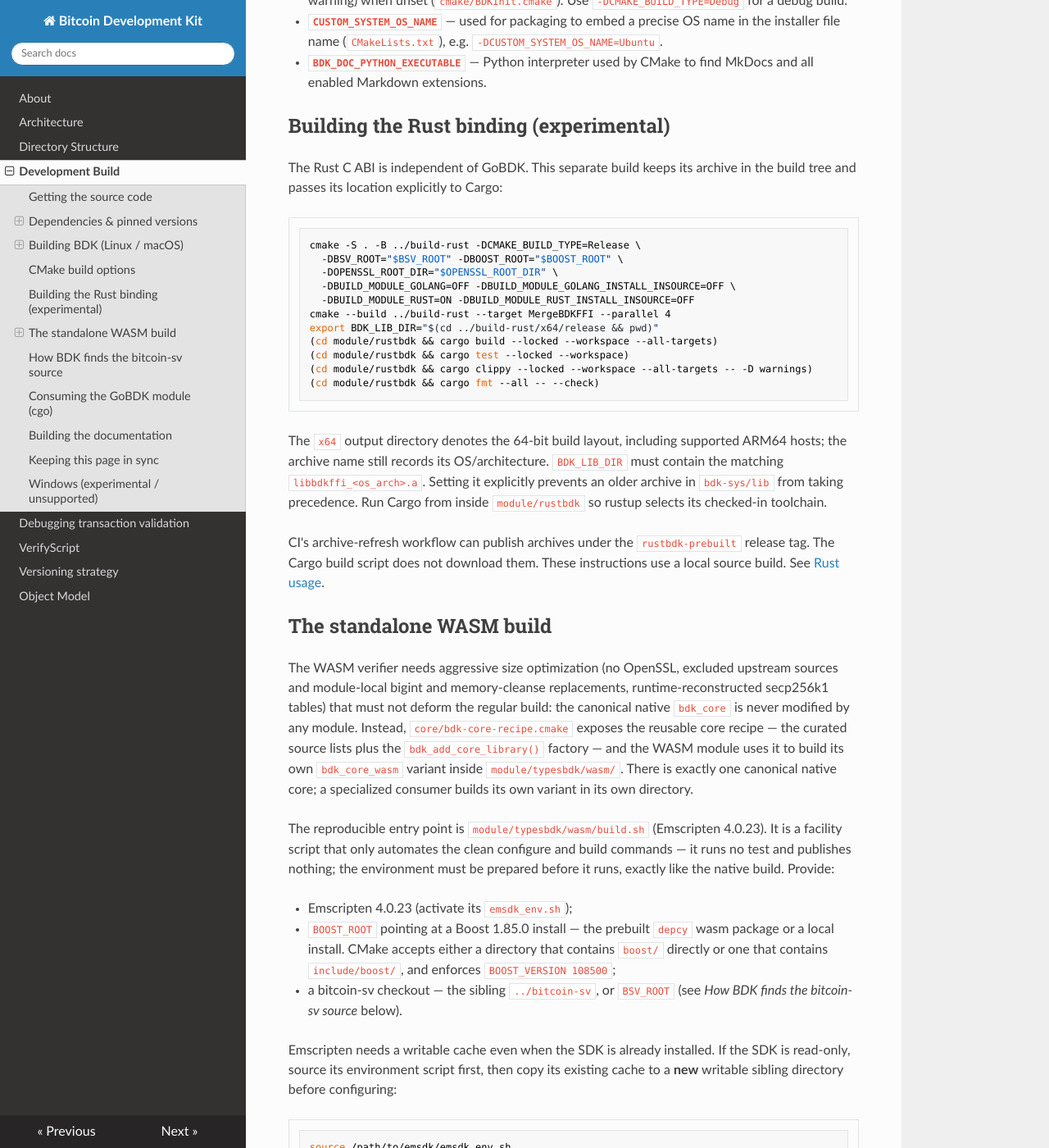
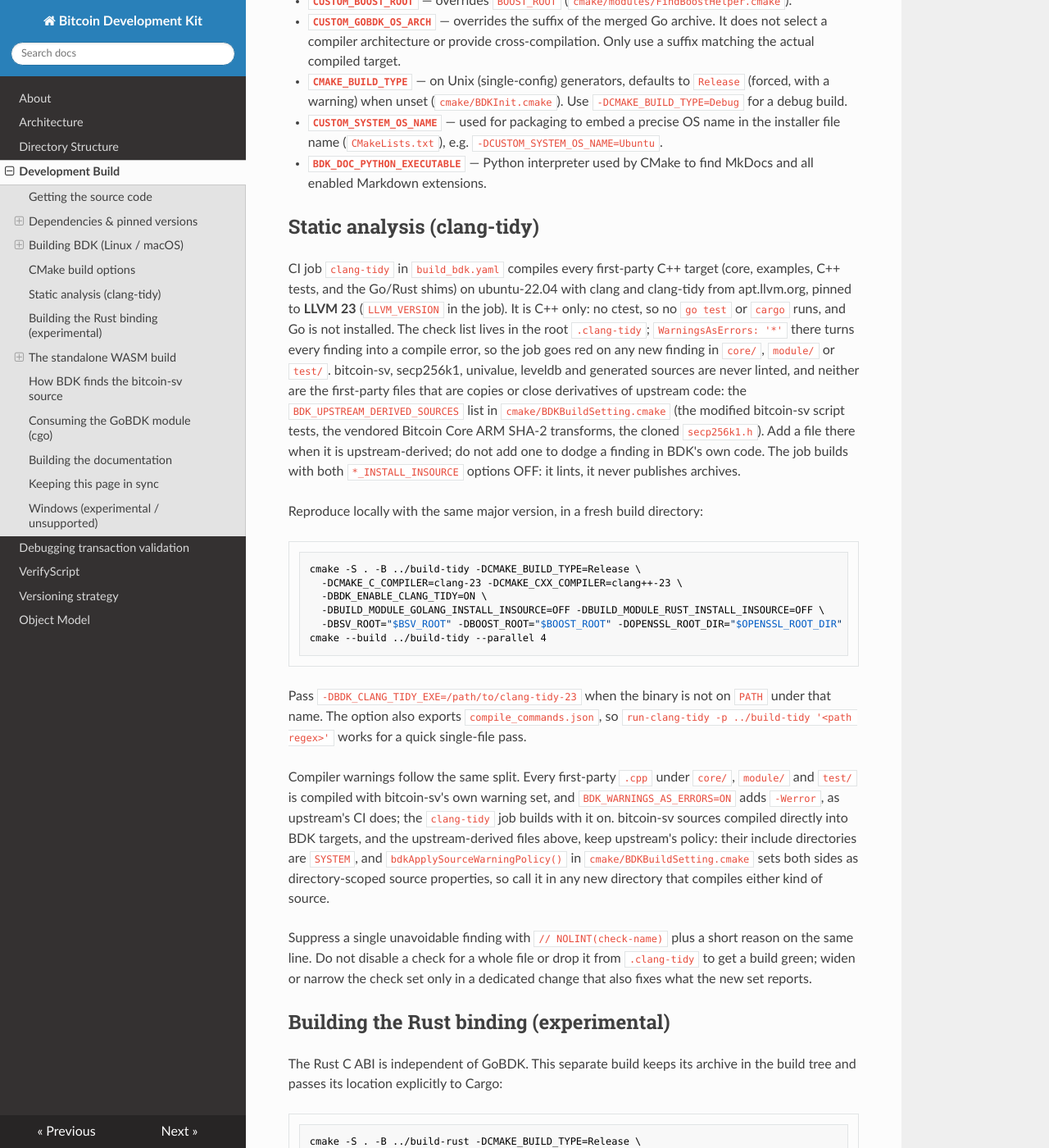
Before and after one commit to bitcoin-sv/bdk, an MkDocs documentation site: the page built from documentation/docs/build.md, in a window 1280 px wide and 1400 px high, scrolled down 4730 px. Shown: the whole window at 82% size. Built offline with MkDocs 1.6.1, drawn with Linux system fonts in a browser that asks for light colours; nearby versions of some CDN libraries; some of the changed text lies outside the part shown.

Commit message:
[ci] clang-tidy gate and warnings-as-errors for first-party C++
Static analysis and compiler-warning machinery, no source changes. Every
commit on the branch builds clean: checks and warning families the tree
does not yet pass are listed as disabled and switched on one at a time
with their fixes.

clang-tidy
- .clang-tidy: curated set (bugprone, clang-analyzer, performance plus
  selected modernize/misc/readability checks), WarningsAsErrors so a
  finding fails the compile. module/typesbdk/wasm carries a directory
  config that drops the static analyzer there: its path diagnostics land
  in Boost cpp_int headers and cannot be filtered.
- cmake/BDKClangTidy.cmake, BDK_ENABLE_CLANG_TIDY: wires
  CMAKE_CXX_CLANG_TIDY in while keeping bitcoin-sv, secp256k1, univalue,
  leveldb, generated sources and the upstream-derived first-party files
  (BDK_UPSTREAM_DERIVED_SOURCES) out via SKIP_LINTING and absolute
  header filters.

Compiler warnings
- bdkApplySourceWarningPolicy() (cmake/BDKBuildSetting.cmake): first-party
  .cpp get bitcoin-sv's own warning set, plus -Werror with
  BDK_WARNINGS_AS_ERRORS; bitcoin-sv sources compiled into BDK targets
  keep upstream's policy. Called in every directory that compiles either.
- bitcoin-sv include directories are SYSTEM, so upstream header warnings
  (clang's -Wreturn-type on streams.h under NDEBUG, a configuration
  upstream never builds) do not surface in BDK translation units.

CI
- New clang-tidy job in build_bdk.yaml: ubuntu-22.04, LLVM 23 from
  apt.llvm.org, C++ only (no ctest, no Go, cargo only has to exist),
  BDK_ENABLE_CLANG_TIDY and BDK_WARNINGS_AS_ERRORS on. The artifact
  commit gate depends on it. build.md documents the options, the pin,
  the exclusion list and how to reproduce locally.

Co-Authored-By: Claude Fable 5.1 <noreply@anthropic.com>

````diff
--- a/documentation/docs/build.md
+++ b/documentation/docs/build.md
@@ -42,6 +42,7 @@ a build. A newer version is not automatically a tested version.
 | Emscripten, WASM only | 4.0.23 | `build_wasm.yaml`, `Install Emscripten 4.0.23` |
 | Node.js, WASM tests | Must be on PATH when configuring; the workflow does not pin a version | `test/types/CMakeLists.txt`, `BDK_NODE_EXECUTABLE` |
 | Native CI hosts | ubuntu-22.04, ubuntu-22.04-arm, macos-15 | `build_bdk.yaml`, build matrix |
+| clang / clang-tidy, static-analysis gate only | LLVM 23 from apt.llvm.org on ubuntu-22.04 | `build_bdk.yaml`, `clang-tidy` job, `LLVM_VERSION` |
 
 The Rust gating workflow uses the pinned toolchain. The scheduled Rust toolchain
 canary deliberately tests floating `stable`; the archive-refresh workflow also
@@ -163,6 +164,8 @@ Defaults appear in the table's second column.
 | `BUILD_MODULE_RUST_INSTALL_INSOURCE` | `ON` | Copy the merged archive to `module/rustbdk/bdk-sys/lib`. |
 | `BDK_INSTALL_CORE_ARCHIVE` | `ON` | Install the canonical core archive. |
 | `BDK_INSTALL_BSV_HEADERS` | `ON` | Install BSV headers and bundled support files. |
+| `BDK_ENABLE_CLANG_TIDY` | `OFF` | Run clang-tidy on first-party C++ during the compile; any finding fails the build. Needs CMake 3.27+ and clang-tidy 19+ (see [Static analysis](#static-analysis-clang-tidy)). |
+| `BDK_WARNINGS_AS_ERRORS` | `OFF` | Add `-Werror` to the warning set that first-party C++ always gets (bitcoin-sv's own `-Wall -Wextra -Wcast-align -Wformat -Wformat-security -Wshadow -Wvla -Wsuggest-override`). bitcoin-sv sources keep upstream's policy (see [Static analysis](#static-analysis-clang-tidy)). |
 
 Disabling a parent option forces dependent options OFF. In particular, `BDK_BUILD_CORE=OFF` disables native modules, native tests and native install gates; `BDK_BUILD_CORE_ONLY=ON` also omits documentation. See the flag-hierarchy blocks in the root `CMakeLists.txt`.
 
@@ -184,6 +187,52 @@ Additional build-facing variables live in the `cmake/` helpers and the GoBDK mod
 - **`CUSTOM_SYSTEM_OS_NAME`** — used for packaging to embed a precise OS name in the installer file
   name (`CMakeLists.txt`), e.g. `-DCUSTOM_SYSTEM_OS_NAME=Ubuntu`.
 - **`BDK_DOC_PYTHON_EXECUTABLE`** — Python interpreter used by CMake to find MkDocs and all enabled Markdown extensions.
+
+## Static analysis (clang-tidy)
+
+CI job `clang-tidy` in `build_bdk.yaml` compiles every first-party C++ target
+(core, examples, C++ tests, and the Go/Rust shims) on ubuntu-22.04 with clang and
+clang-tidy from apt.llvm.org, pinned to **LLVM 23** (`LLVM_VERSION` in the job).
+It is C++ only: no ctest, so no `go test` or `cargo` runs, and Go is not installed. The check list lives in the root `.clang-tidy`; `WarningsAsErrors: '*'`
+there turns every finding into a compile error, so the job goes red on any new
+finding in `core/`, `module/` or `test/`. bitcoin-sv, secp256k1, univalue, leveldb and
+generated sources are never linted, and neither are the first-party files that are
+copies or close derivatives of upstream code: the `BDK_UPSTREAM_DERIVED_SOURCES`
+list in `cmake/BDKBuildSetting.cmake` (the modified bitcoin-sv script tests, the vendored
+Bitcoin Core ARM SHA-2 transforms, the cloned `secp256k1.h`). Add a file there when
+it is upstream-derived; do not add one to dodge a finding in BDK's own code.
+The job builds with both `*_INSTALL_INSOURCE` options OFF: it lints, it never
+publishes archives.
+
+Reproduce locally with the same major version, in a fresh build directory:
+
+```bash
+cmake -S . -B ../build-tidy -DCMAKE_BUILD_TYPE=Release \
+  -DCMAKE_C_COMPILER=clang-23 -DCMAKE_CXX_COMPILER=clang++-23 \
+  -DBDK_ENABLE_CLANG_TIDY=ON \
+  -DBUILD_MODULE_GOLANG_INSTALL_INSOURCE=OFF -DBUILD_MODULE_RUST_INSTALL_INSOURCE=OFF \
+  -DBSV_ROOT="$BSV_ROOT" -DBOOST_ROOT="$BOOST_ROOT" -DOPENSSL_ROOT_DIR="$OPENSSL_ROOT_DIR"
+cmake --build ../build-tidy --parallel 4
+```
+
+Pass `-DBDK_CLANG_TIDY_EXE=/path/to/clang-tidy-23` when the binary is not on `PATH`
+under that name. The option also exports `compile_commands.json`, so
+`run-clang-tidy -p ../build-tidy '<path regex>'` works for a quick single-file pass.
+
+Compiler warnings follow the same split. Every first-party `.cpp` under `core/`,
+`module/` and `test/` is compiled with bitcoin-sv's own warning set, and
+`BDK_WARNINGS_AS_ERRORS=ON` adds `-Werror`, as upstream's CI does; the `clang-tidy`
+job builds with it on. bitcoin-sv
+sources compiled directly into BDK targets, and the upstream-derived files above,
+keep upstream's policy: their include directories are `SYSTEM`, and
+`bdkApplySourceWarningPolicy()` in `cmake/BDKBuildSetting.cmake` sets both sides
+as directory-scoped source properties, so call it in any new directory that
+compiles either kind of source.
+
+Suppress a single unavoidable finding with `// NOLINT(check-name)` plus a short
+reason on the same line. Do not disable a check for a whole file or drop it from
+`.clang-tidy` to get a build green; widen or narrow the check set only in a
+dedicated change that also fixes what the new set reports.
 
 ## Building the Rust binding (experimental)
 
@@ -442,7 +491,7 @@ Cross-check these workflow roles when changing the build instructions:
 
 | Workflow | Role |
 |----------|------|
-| `build_bdk.yaml` | Native build/test matrix; coordinated Go/WASM artifact publication gate |
+| `build_bdk.yaml` | Native build/test matrix; clang-tidy static-analysis gate; coordinated Go/WASM artifact publication gate |
 | `build_wasm.yaml` | Emscripten build, complete WASM CTest suite, direct-configure smoke |
 | `prebuild_dependancies.yaml` | Boost/OpenSSL versions and dependency package contents |
 | `rust_bdk.yaml` | Pinned Rust gating toolchain, independent archive build and Cargo checks |
````
Also changed, not shown: CMakeLists.txt (+11 -0 lines), 12 other files.
